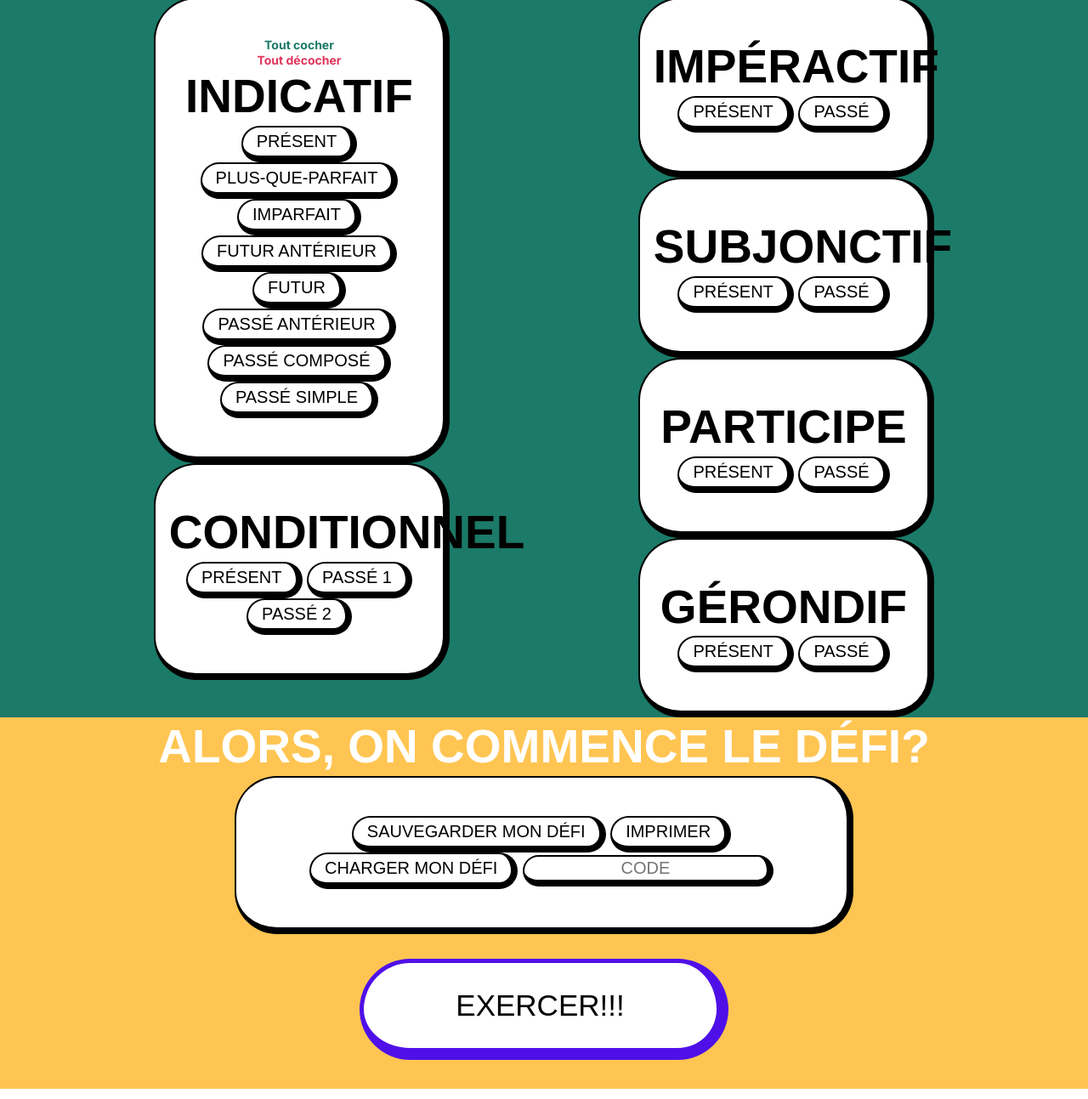
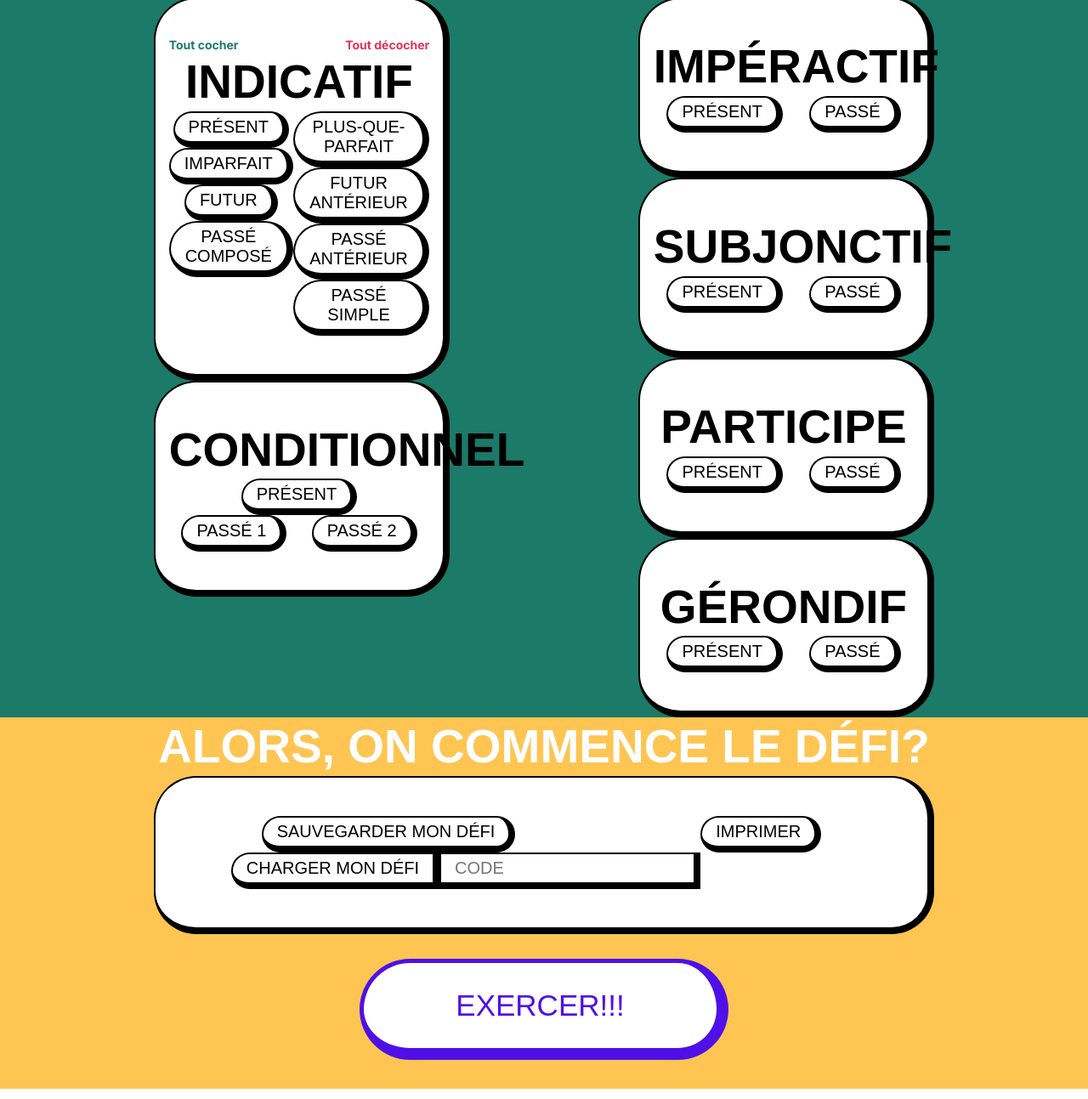
Before and after one commit to matilderibeiro/tatitotu, a website built with Parcel: page src/index.html in a window 1280 px wide. Shown: the part 1107-2400 px from the top of the page at 85% size. Built offline with nearby package versions, Linux system fonts and the light colour scheme; a web font is replaced by a local one.

Commit message:
suite code css et html

```diff
--- a/src/index.html
+++ b/src/index.html
@@ -73,6 +73,7 @@
               <div class="card">
                 <p class="add-and-delet delet">Tout supprimer</p>
                 <input
+                  class="add-verb-write"
                   type="text"
                   id="add-verb"
                   name="add-verb"
@@ -89,6 +90,7 @@
               <div class="options-background">
                 <h2 id="options">Options</h2>
                 <div class="card">
+                  <div class="number-questions-content">
                     <h3 class="cart-title">N° questions</h3>
                     <select class="button-square" id="simple" name="simple">
                       <option>5</option>
@@ -98,9 +100,12 @@
                       <option>40</option>
                       <option>50</option>
                     </select>
+                  </div>
+                  <div class="type-options-content">
                     <h3 class="cart-title">Type</h3>
                     <button class="button-square">normal</button>
                     <button class="button-square">+ de temps</button>
+                  </div>
                   <button>options d'impression</button>
                 </div>
               </div>
@@ -114,47 +119,63 @@
             <h2 id="time">Mes temps</h2>
             <div class="col-4 offset-1">
               <div class="card">
-                <div>
+                <div class="add-delet">
                   <p class="add-and-delet add">Tout cocher</p>
                   <p class="add-and-delet delet">Tout décocher</p>
                 </div>
                 <h3>indicatif</h3>
+                <div class="verb-colomn-content">
+                  <div class="col-verb1">
                     <button>Présent</button>
+                    <button>imparfait</button>
+                    <button>futur</button>
+                    <button>passé composé</button>
+                  </div>
+                  <div class="col-verb2">
                     <button>plus-que-parfait</button>
-                <button>imparfait</button>
                     <button>futur antérieur</button>
-                <button>futur</button>
                     <button>passé antérieur</button>
-                <button>passé composé</button>
                     <button>passé simple</button>
+                  </div>
+                </div>
               </div>
               <div class="card">
                 <h3>conditionnel</h3>
                 <button>Présent</button>
+                <div class="times-content">
                   <button>Passé 1</button>
                   <button>Passé 2</button>
+                </div>
               </div>
             </div>
             <div class="col-4 offset-2">
               <div class="card">
                 <h3>impéractif</h3>
+                <div class="times-content">
                   <button>Présent</button>
                   <button>Passé</button>
                 </div>
+              </div>
               <div class="card">
                 <h3>subjonctif</h3>
+                <div class="times-content">
                   <button>Présent</button>
                   <button>Passé</button>
                 </div>
+              </div>
               <div class="card">
                 <h3>participe</h3>
+                <div class="times-content">
                   <button>Présent</button>
                   <button>Passé</button>
                 </div>
+              </div>
               <div class="card">
                 <h3>gérondif</h3>
+                <div class="times-content">
                   <button>Présent</button>
                   <button>Passé</button>
+                </div>
               </div>
             </div>
           </div>
@@ -164,18 +185,22 @@
         <div class="container">
           <div class="row">
             <h2 id="game">Alors, on commence le défi?</h2>
-            <div class="col-8 offset-2">
+            <div class="col-10 offset-1">
               <div class="card">
+                <div class="line-download">
                   <button>sauvegarder mon défi</button>
                   <button>Imprimer</button>
-                <button>charger mon défi</button>
+                </div>
+                <div class="charge-game">
+                  <button class="button-charge-game">charger mon défi</button>
                   <input
-                  class="button-square"
+                    class="code-text"
                     type="text"
-                  id="name"
-                  name="user_name"
+                    id="code"
+                    name="code"
                     placeholder="code"
                   />
+                </div>
               </div>
               <button class="button-start-game">Exercer!!!</button>
             </div>
--- a/src/scss/modules/add-delet.scss
+++ b/src/scss/modules/add-delet.scss
@@ -11,4 +11,11 @@
 
 .delet {
   color: var(--pink);
+  display: flex;
+  justify-content: end;
 }
+
+.add-delet {
+  display: flex;
+  justify-content: space-between;
+}
--- a/src/scss/modules/button.scss
+++ b/src/scss/modules/button.scss
@@ -3,7 +3,7 @@
 }
 
 button,
-input {
+.add-verb-write {
   border-radius: 50px;
   border-top: 2px solid var(--black);
   border-right: 8px solid var(--black);
@@ -14,7 +14,6 @@ input {
   font-family: "ibm-plex-mono", sans-serif;
   padding: 5px 16px;
   font-size: 20px;
-  text-align: center;
 }
 
 .button-start-game {
@@ -30,7 +29,6 @@ input {
   text-transform: uppercase;
   font-family: "ibm-plex-mono", sans-serif;
   font-size: 20px;
-  text-align: center;
 }
 
 .button-start-game {
@@ -40,4 +38,46 @@ input {
   border-bottom: 14px solid var(--purple, #4f10e8);
   border-left: 5px solid var(--purple, #4f10e8);
   background: var(--white, #fff);
+  color: var(--purple);
 }
+
+.verb-colomn-content {
+  display: flex;
+  flex-direction: row;
+}
+
+.number-questions-content,
+.type-options-content {
+  display: flex;
+}
+
+.code-text,
+input,
+.button-square {
+  border-radius: 0;
+  border-top: 2px solid var(--black);
+  border-right: 8px solid var(--black);
+  border-bottom: 8px solid var(--black);
+  border-left: 2px solid var(--black);
+  background: var(--white);
+  text-transform: uppercase;
+  font-family: "ibm-plex-mono", sans-serif;
+  padding: 5px 16px;
+  font-size: 20px;
+}
+
+.times-content,
+.line-download {
+  display: flex;
+  justify-content: space-around;
+}
+
+.charge-game {
+  display: flex;
+  padding-left: 73px;
+}
+
+.button-charge-game {
+  border-right: 8px solid var(--black);
+  border-radius: 50px 0 0 50px;
+}
```
Lines whose indentation alone changed are shown as unchanged.
